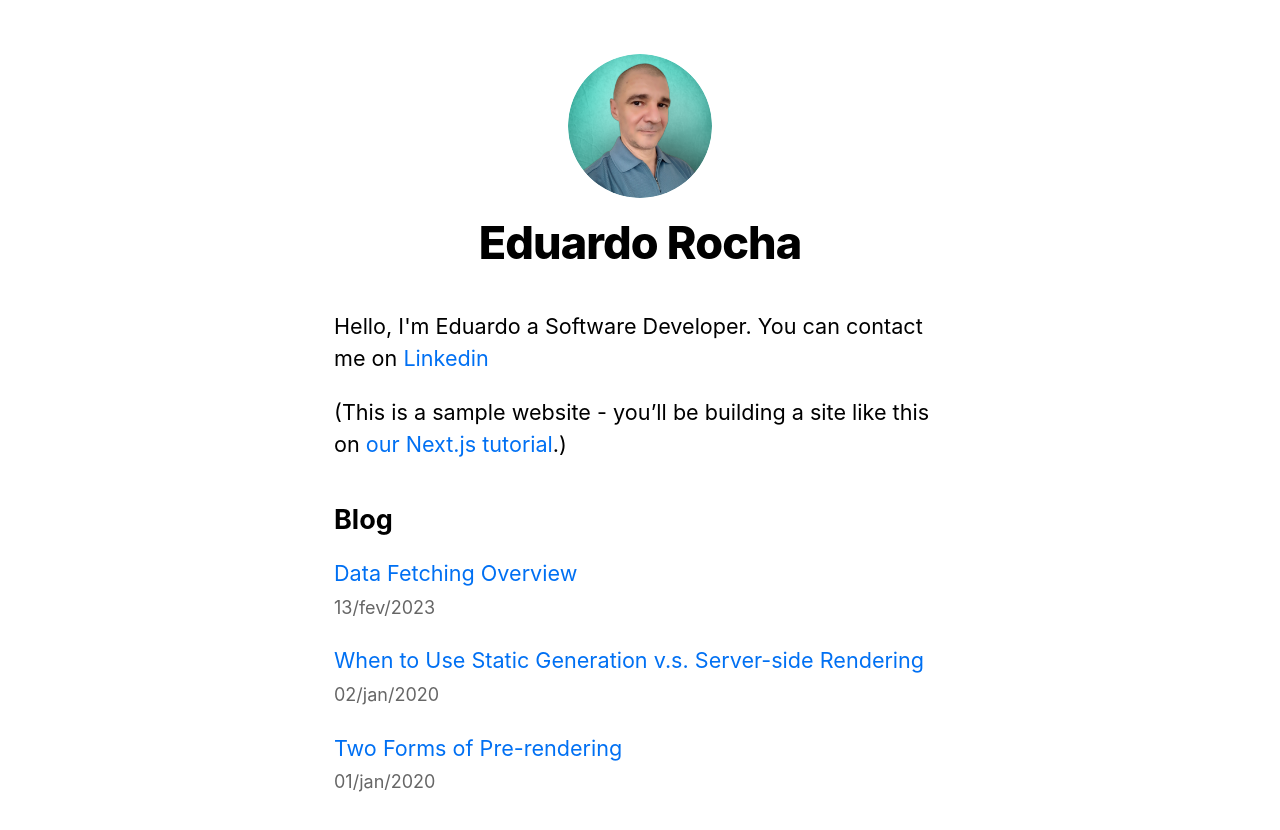
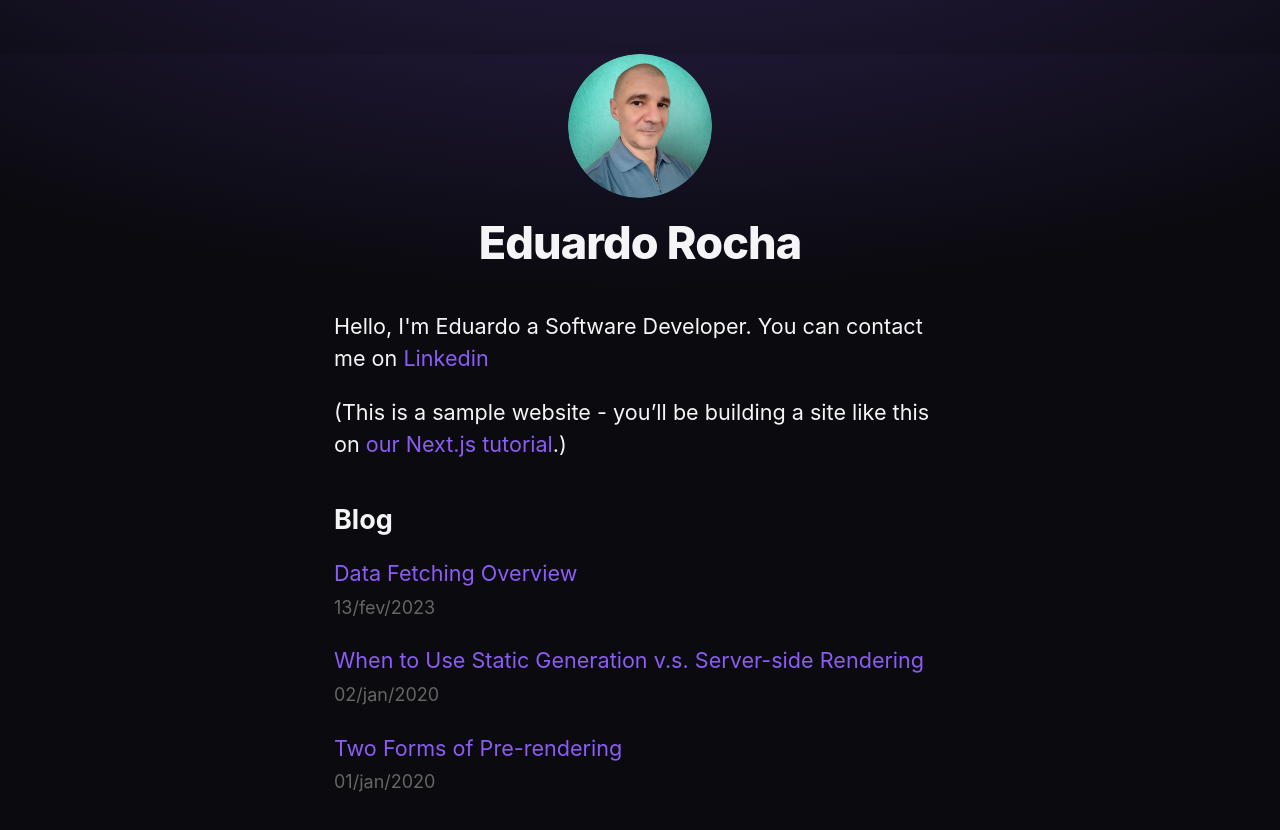
Before and after one commit to eduardodarocha/nextjs-blog, a Next.js app: page / in a window 1280 px wide. Shown: the top 830 px of the page. Built offline with nearby package versions, Linux system fonts and the light colour scheme.

Commit message:
Add dark theme design tokens and base styles

```diff
--- a/styles/global copy.css
+++ /dev/null
@@ -1,38 +0,0 @@
-html,
-body {
-  padding: 0;
-  margin: 0;
-  font-family: Inter, -apple-system, BlinkMacSystemFont, Segoe UI, Roboto,
-    Oxygen, Ubuntu, Cantarell, Fira Sans, Droid Sans, Helvetica Neue, sans-serif;
-}
-
-a {
-  color: inherit;
-  text-decoration: none;
-}
-
-* {
-  box-sizing: border-box;
-}
-
-img {
-  max-width: 100%;
-  height: auto;
-}
-
-h1,
-h2,
-p,
-ul {
-  margin: 0;
-}
-
-ul {
-  padding: 0;
-  list-style: none;
-}
-
-button {
-  padding: 0.5rem 1rem;
-  font-weight: bold;
-}
--- a/styles/global.css
+++ b/styles/global.css
@@ -1,11 +1,32 @@
+:root {
+  --color-bg: #0a0a0f;
+  --color-bg-elevated: rgba(255, 255, 255, 0.03);
+  --color-text: #f5f5f7;
+  --color-text-muted: #a1a1aa;
+  --color-border: rgba(255, 255, 255, 0.08);
+  --color-border-hover: rgba(139, 92, 246, 0.5);
+  --gradient-accent: linear-gradient(90deg, #3b82f6, #8b5cf6, #22d3ee);
+  --font-sans: -apple-system, BlinkMacSystemFont, "Segoe UI", Roboto, Oxygen,
+    Ubuntu, Cantarell, "Fira Sans", "Droid Sans", "Helvetica Neue", sans-serif;
+  --font-mono: ui-monospace, "SF Mono", Menlo, Consolas, monospace;
+  --radius: 12px;
+  --radius-sm: 8px;
+  --container-width: 720px;
+  --shadow-glow: 0 0 40px rgba(139, 92, 246, 0.15);
+}
+
 html,
 body {
   padding: 0;
   margin: 0;
-  font-family: -apple-system, BlinkMacSystemFont, Segoe UI, Roboto, Oxygen, Ubuntu,
-    Cantarell, Fira Sans, Droid Sans, Helvetica Neue, sans-serif;
+  font-family: var(--font-sans);
   line-height: 1.6;
   font-size: 18px;
+  background:
+    radial-gradient(ellipse 80% 50% at 50% -20%, rgba(139, 92, 246, 0.25), transparent),
+    var(--color-bg);
+  color: var(--color-text);
+  min-height: 100vh;
 }
 
 * {
@@ -13,7 +34,7 @@ body {
 }
 
 a {
-  color: #0070f3;
+  color: #8b5cf6;
   text-decoration: none;
 }
 
```
